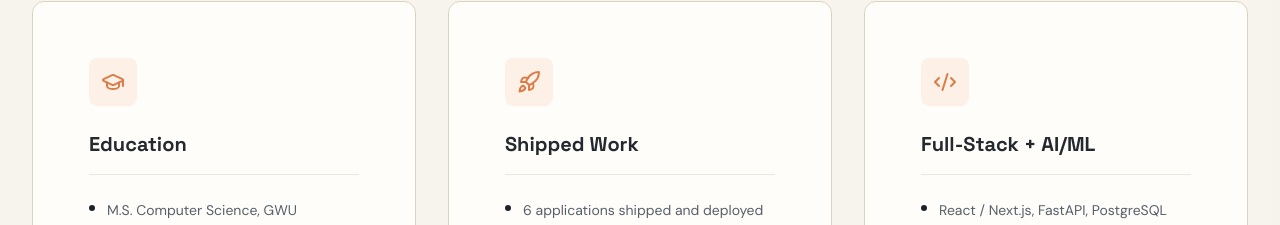
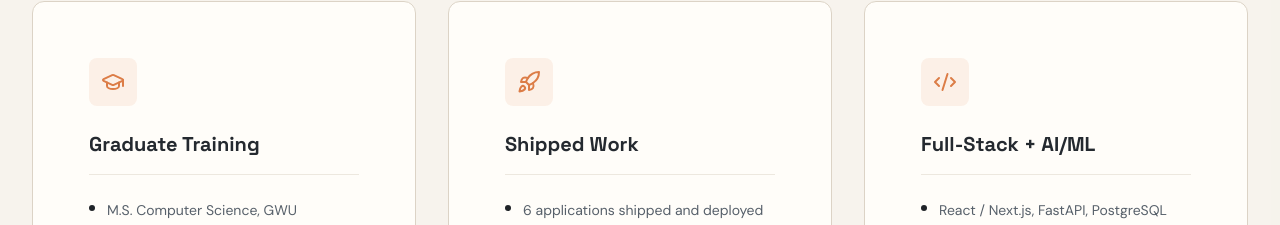
Before and after one commit to aabhiyann/portfolio-abhiyan, a React (Vite) app: page / in a window 1280 px wide. Shown: the part 1740-1965 px from the top of the page. Built offline with nearby package versions, Linux system fonts and the light colour scheme.

Commit message:
content: rename Education card title to Graduate Training

```diff
--- a/src/components/WhyHireMe.tsx
+++ b/src/components/WhyHireMe.tsx
@@ -7,7 +7,7 @@ const WhyHireMe: React.FC = () => {
   const cards = [
     {
       icon: GraduationCap,
-      title: "Education",
+      title: "Graduate Training",
       items: [
         "M.S. Computer Science, GWU",
         "Focus: distributed systems, ML, algorithms",
```
